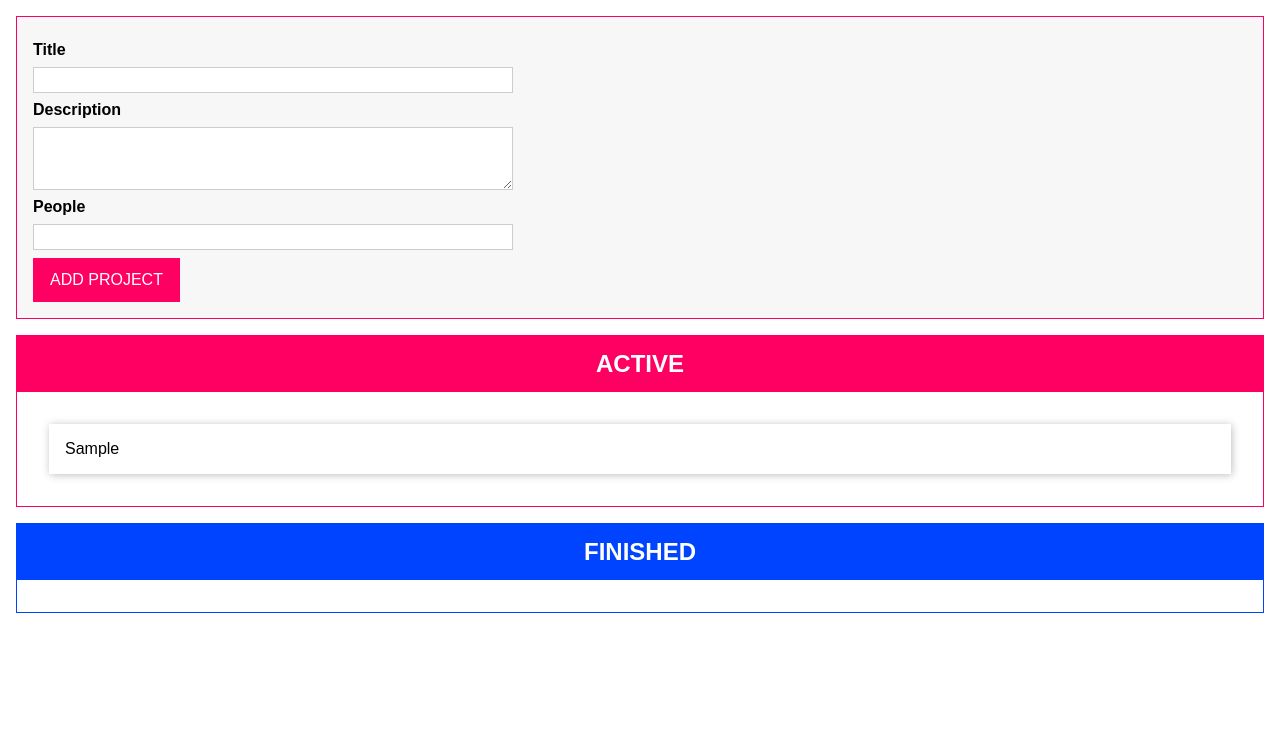
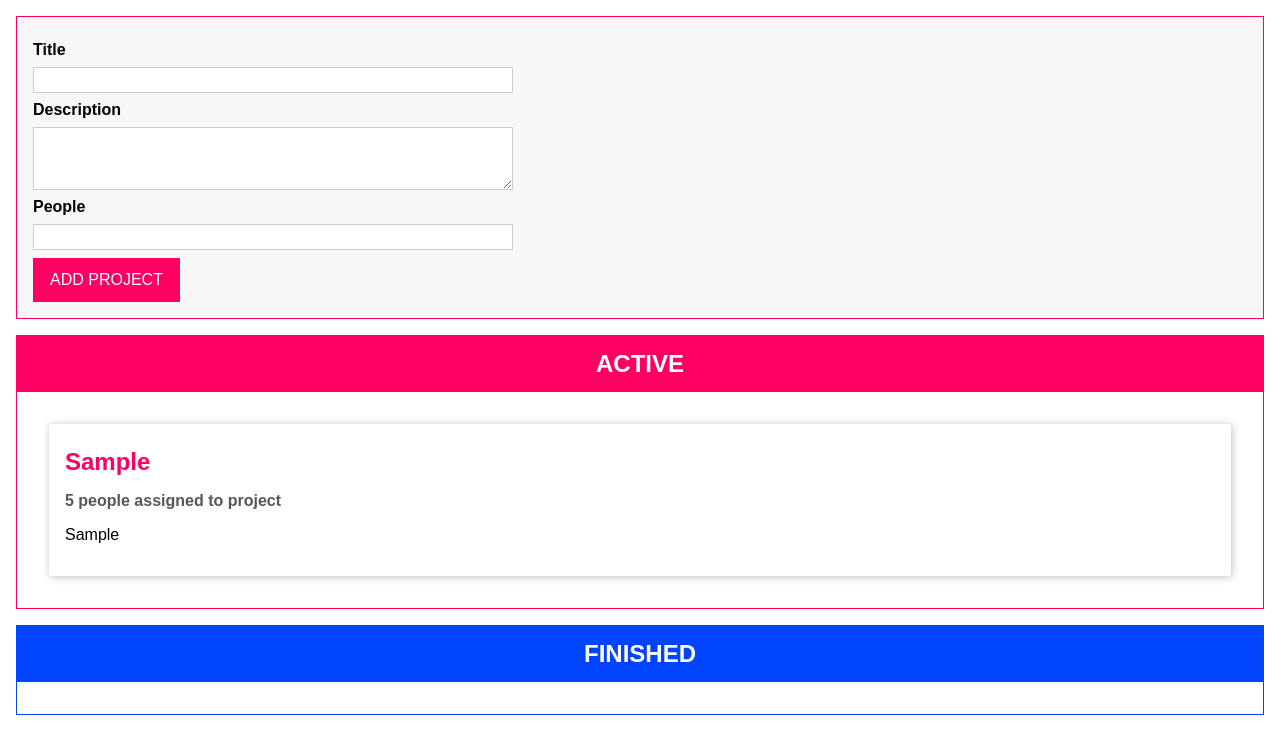
Before and after one commit to ramir101/dndTypescript, a website with bundled scripts: page index.html in a window 1280 px wide. Both pictures are taken after typing "Sample", "Sample", "5" into the empty fields and a click on the button "ADD PROJECT". Built offline with nearby package versions, Linux system fonts and the light colour scheme.

Commit message:
more refactoring to rendering of content

```diff
--- a/index.html
+++ b/index.html
@@ -27,7 +27,11 @@
       </form>
     </template>
     <template id="single-project">
-      <li></li>
+      <li>
+        <h2></h2>
+        <h3></h3>
+        <p></p>
+      </li>
     </template>
     <template id="project-list">
       <section class="projects">
--- a/src/app.ts
+++ b/src/app.ts
@@ -158,6 +158,37 @@
   abstract configure(): void;
   abstract renderContent(): void;
 }
+
+//Project Item class
+
+class ProjectItem extends Component<HTMLUListElement, HTMLLIElement> {
+  private project: Project;
+
+  get persons() {
+    if (this.project.people === 1) {
+      return "1 person assigned to project";
+    } else {
+      return `${this.project.people} people assigned to project`;
+    }
+  }
+
+  constructor(hostId: string, project: Project) {
+    super("single-project", hostId, false, project.id);
+    this.project = project;
+
+    this.configure();
+    this.renderContent();
+  }
+  configure(): void {}
+
+  renderContent(): void {
+    this.element.querySelector("h2")!.textContent = this.project.title;
+
+    this.element.querySelector("h3")!.textContent = this.persons;
+
+    this.element.querySelector("p")!.textContent = this.project.description;
+  }
+}
 //Project list class
 class ProjectList extends Component<HTMLDivElement, HTMLElement> {
   assignedProjects: Project[];
@@ -199,9 +230,7 @@
     listEl.innerHTML = "";
 
     for (const prjItem of this.assignedProjects) {
-      const listItem = document.createElement("li");
-      listItem.textContent = prjItem.title;
-      listEl.appendChild(listItem);
+      new ProjectItem(this.element.querySelector("ul")!.id, prjItem);
     }
   }
 }
```
Also changed, not shown: dist/app.js, 1 other file.
